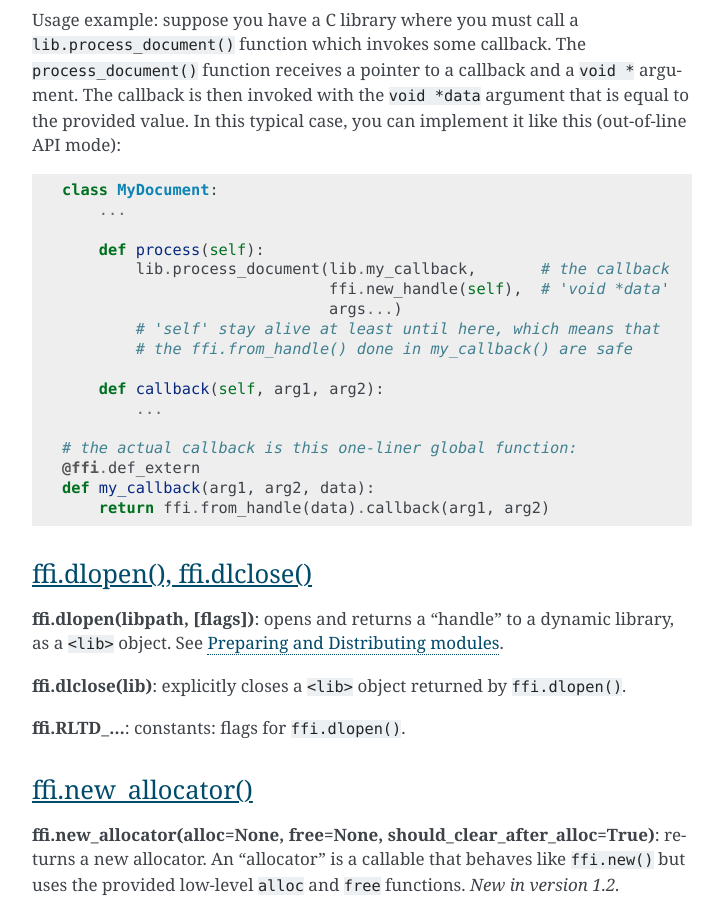
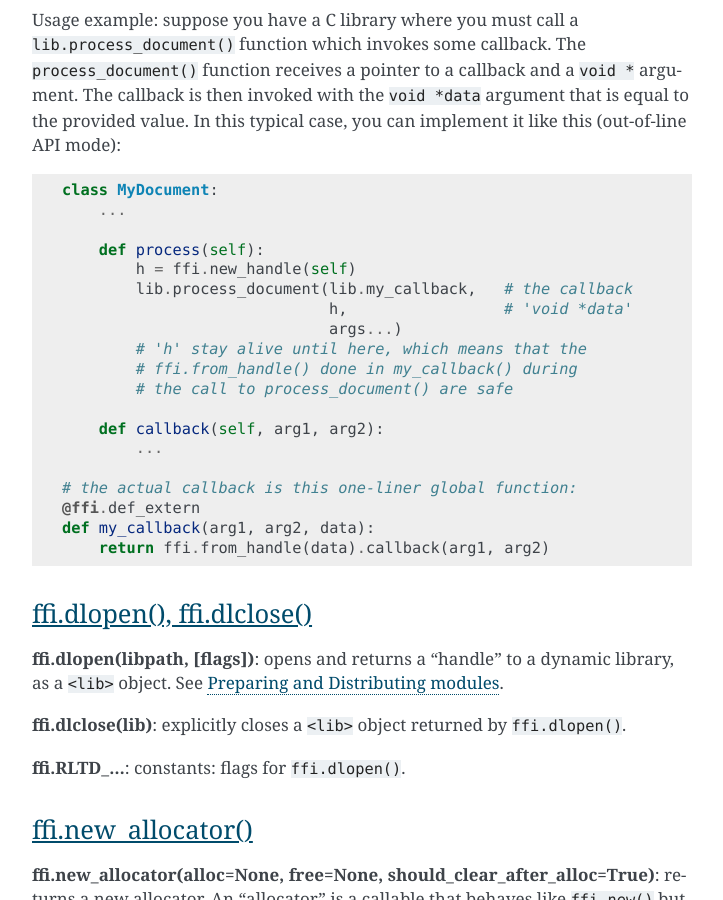
Before and after one commit to tharvik/cffi, a Sphinx documentation site: the page built from doc/source/ref.rst, in a window 1280 px wide and 900 px high, scrolled down 7521 px. Shown: the whole window, without its empty margins (388-1111 px from the left). Built offline with Sphinx 7.4.7, drawn with Linux system fonts in a browser that asks for light colours.

Commit message:
Rewrite the code more clearly, and fix the wrong comment

```diff
--- a/doc/source/ref.rst
+++ b/doc/source/ref.rst
@@ -406,11 +406,13 @@ case, you can implement it like this (out-of-line API mode)::
         ...
 
         def process(self):
-            lib.process_document(lib.my_callback,       # the callback
-                                 ffi.new_handle(self),  # 'void *data'
+            h = ffi.new_handle(self)
+            lib.process_document(lib.my_callback,   # the callback
+                                 h,                 # 'void *data'
                                  args...)
-            # 'self' stay alive at least until here, which means that
-            # the ffi.from_handle() done in my_callback() are safe
+            # 'h' stay alive until here, which means that the
+            # ffi.from_handle() done in my_callback() during
+            # the call to process_document() are safe
 
         def callback(self, arg1, arg2):
             ...
```
